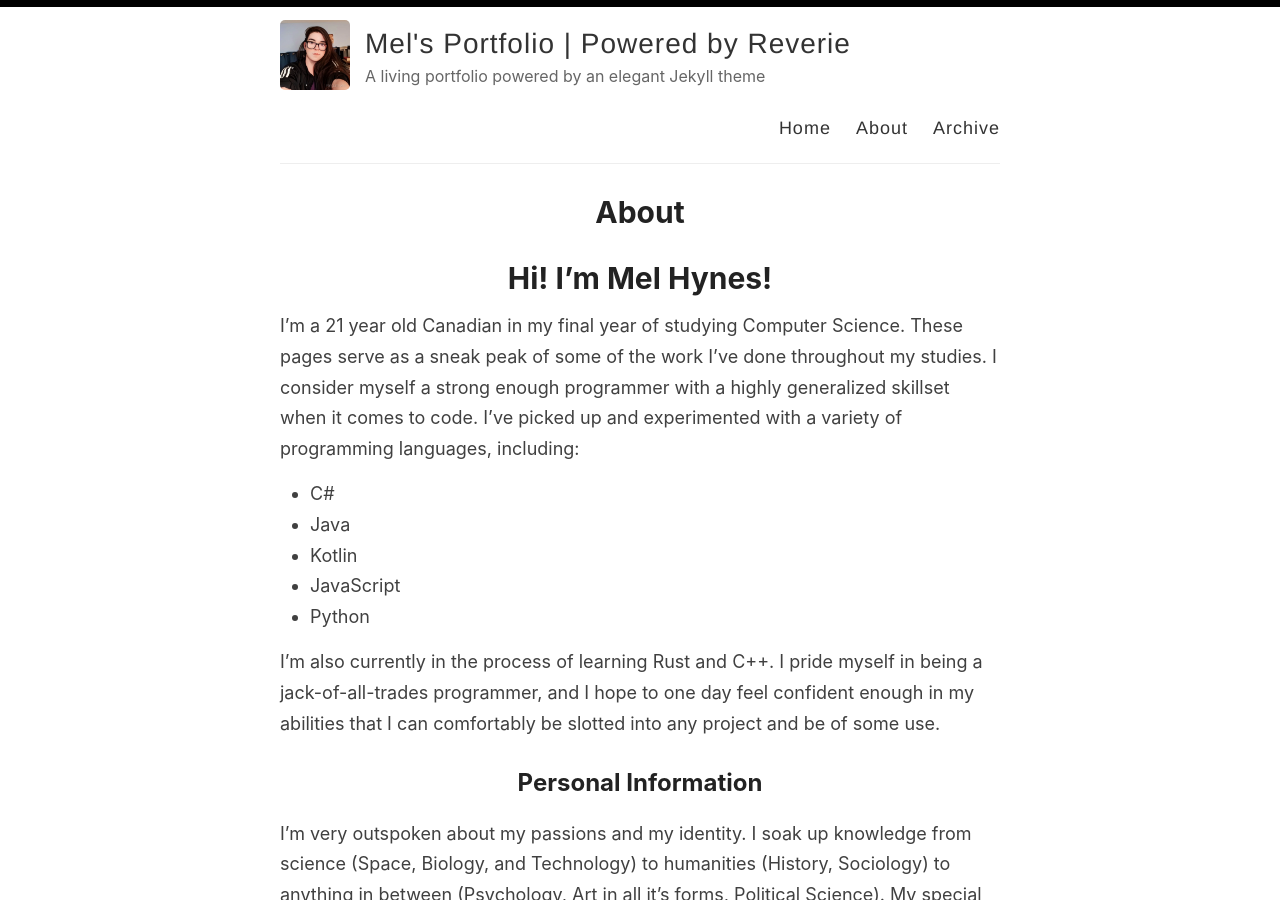
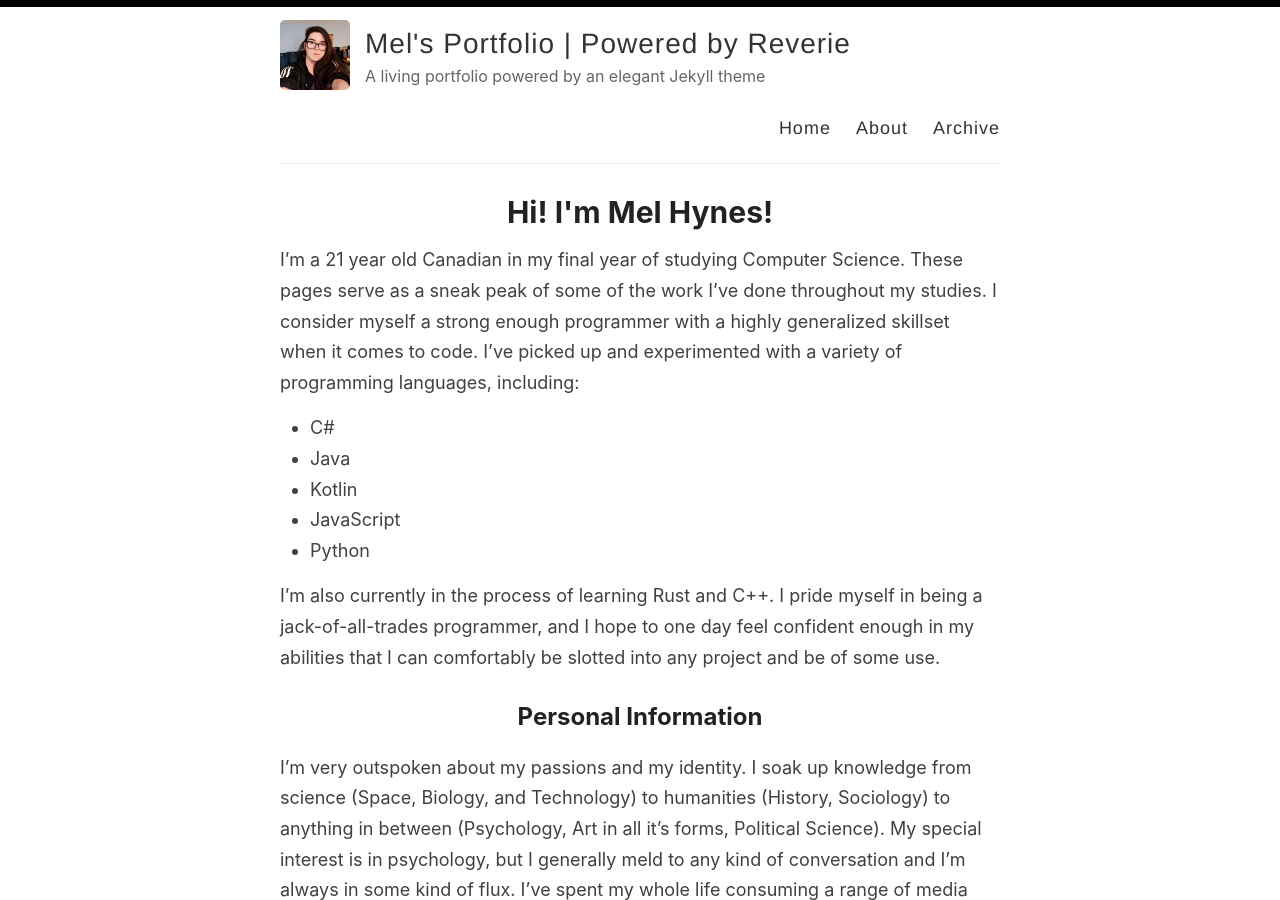
Before and after one commit to ClockWorkElementals/ClockWorkElementals.github.io, a Jekyll site: the page built from _pages/about.md, in a window 1280 px wide and 900 px high. Built offline with Jekyll 4.4.1, drawn with Linux system fonts in a browser that asks for light colours.

Commit message:
Update about.md

```diff
--- a/_pages/about.md
+++ b/_pages/about.md
@@ -1,10 +1,8 @@
 ---
 layout: page
-title: About
+title: Hi! I'm Mel Hynes!
 permalink: /about/
 ---
-
-# Hi! I'm Mel Hynes!
 
 I'm a 21 year old Canadian in my final year of studying Computer Science. These pages serve as a sneak peak of some of the work I've done throughout my studies. I consider myself a strong enough programmer with a highly generalized skillset when it comes to code. I've picked up and experimented with a variety of programming languages, including:
 
```
